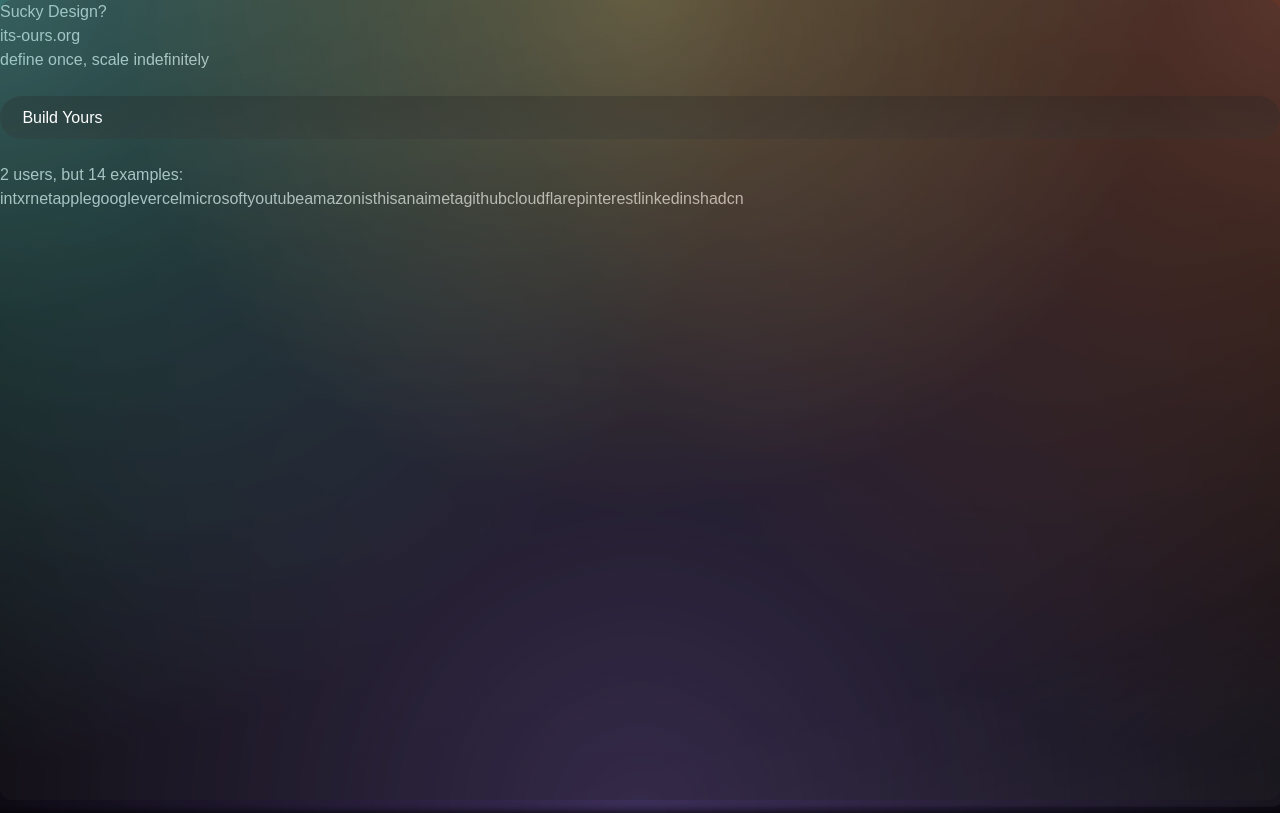
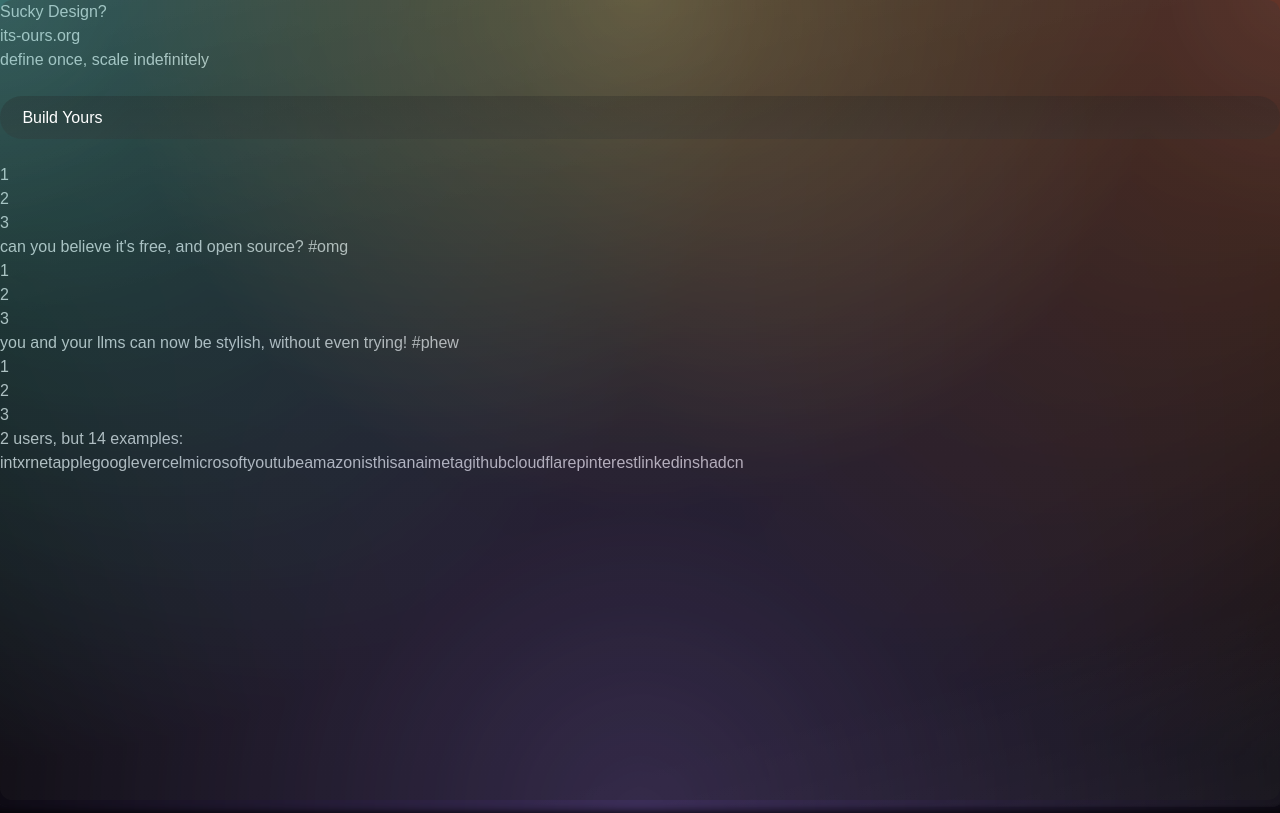
Before and after one commit to bharxhav/sucky-design, a Next.js app: page / in a window 1280 px wide. Built offline with nearby package versions, Linux system fonts and the light colour scheme; a web font is replaced by a local one.

Commit message:
ADD grid

```diff
--- a/src/app/page.tsx
+++ b/src/app/page.tsx
@@ -21,7 +21,35 @@ export default function Home() {
           <span className="button-text text-xl opacity-80">Build Yours</span>
         </Link>
       </div>
-      <div className="flex-1" />
+      <div className="flex-1 py-6">
+        <div className="h-full w-full max-w-7xl mx-auto flex flex-col">
+          <div className="flex flex-row border border-gray-200 h-1/3">
+            <div className="flex flex-row w-1/3">
+              <div className="w-1/2 flex items-center justify-center">1</div>
+              <div className="w-1/2 flex items-center justify-center">2</div>
+              <div className="flex-1 flex items-center justify-center">3</div>
+            </div>
+          </div>
+          <p className="text-center opacity-60">
+            can you believe it&apos;s free, and open source? #omg
+          </p>
+          <div className="flex flex-row border border-gray-200 h-1/3">
+            <div className="flex items-center justify-center">1</div>
+            <div className="flex-grow flex items-center justify-center">2</div>
+            <div className="flex items-center justify-center">3</div>
+          </div>
+          <p className="text-center opacity-60">
+            you and your llms can now be stylish, without even trying! #phew
+          </p>
+          <div className="flex flex-row border border-gray-200 h-1/3">
+            <div className="flex-1 flex items-center justify-center">1</div>
+            <div className="flex flex-row w-1/3">
+              <div className="w-1/2 flex items-center justify-center">2</div>
+              <div className="w-1/2 flex items-center justify-center">3</div>
+            </div>
+          </div>
+        </div>
+      </div>
       <p className="w-full max-w-6xl mx-auto text-left opacity-60 py-4">
         2 users, but 14 examples:
       </p>
```
